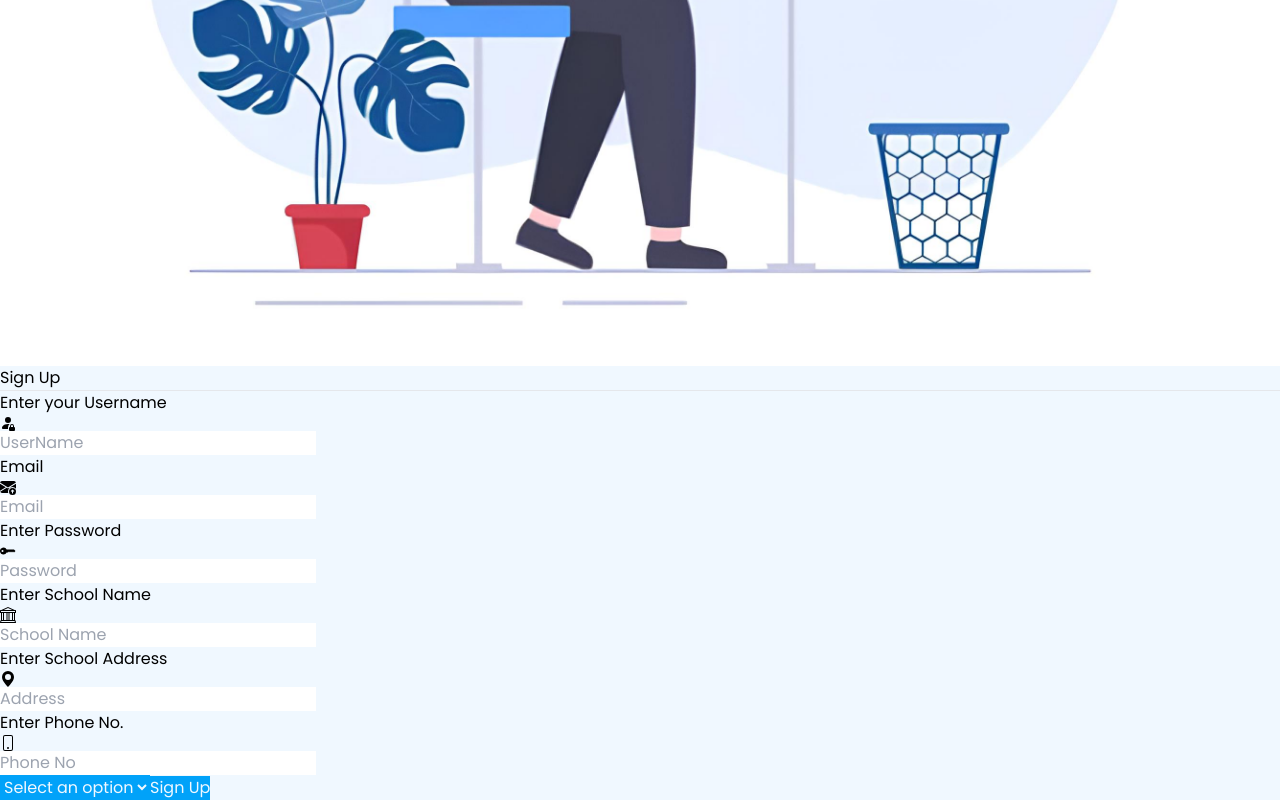
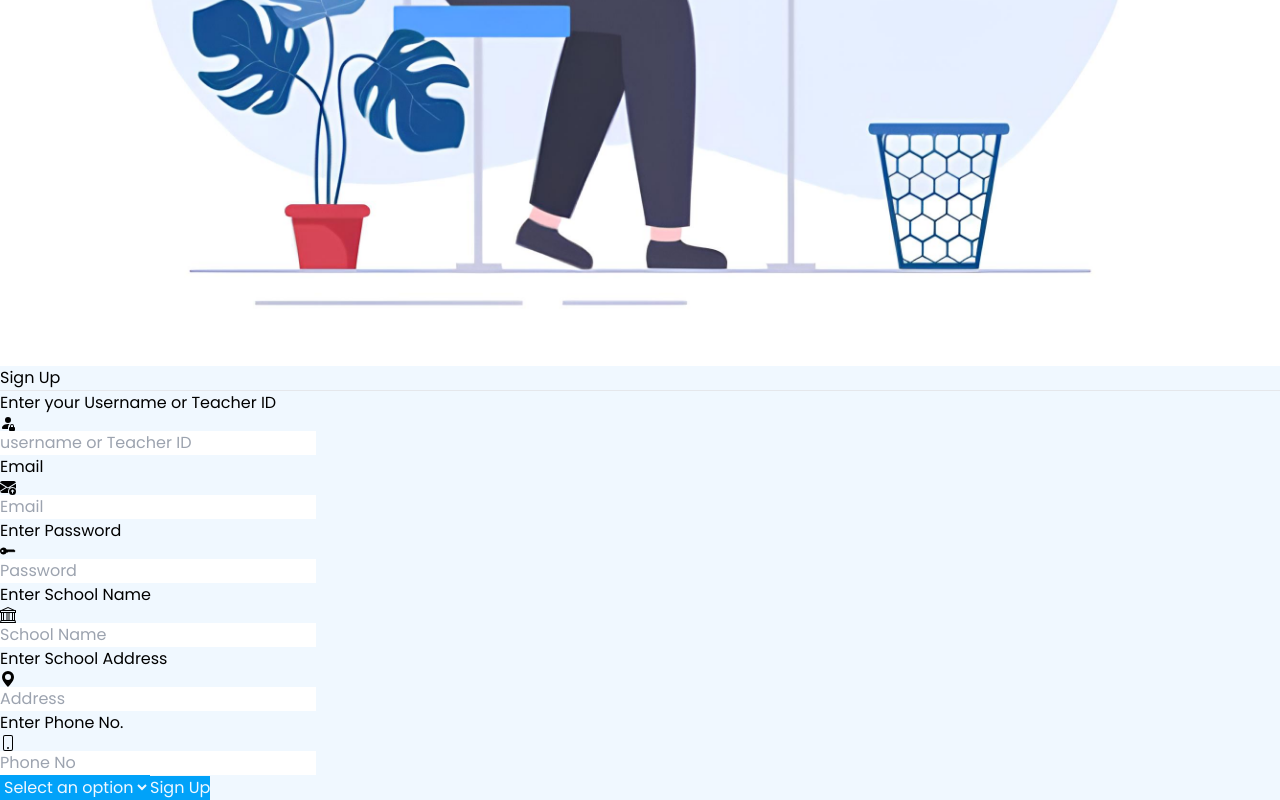
Before and after one commit to shrikant-d5456/Scholarship-Management-System-project, a React (Vite) app in the folder frontend/: page /signup in a window 1280 px wide. Shown: the part 1913-2713 px from the top of the page. Built offline with nearby package versions, Linux system fonts and the light colour scheme.

Commit message:
Update SignUp.jsx

```diff
--- a/frontend/src/pages/SignUp.jsx
+++ b/frontend/src/pages/SignUp.jsx
@@ -29,7 +29,7 @@ const SignUp = () => {
 
               <p className='text-2xl font-bold text-[#269CFF]'>Sign Up</p> <hr className='lg:hidden block my-4 border-[#269CFF]' />
 
-              <InputField name={"Enter your Username"} placeholder={"UserName"} value={username} onChange type="text" icon={<BsPersonFillLock />} />
+              <InputField name={"Enter your Username or Teacher ID"} placeholder={"username or Teacher ID"} value={username} onChange type="text" icon={<BsPersonFillLock />} />
               <InputField name={"Email"} placeholder={"Email"} value={email} onChange type="text" icon={<BsEnvelopeArrowUpFill />} />
               <InputField name={"Enter Password"} placeholder={"Password"} value={password} onChange type="text" icon={<BsKeyFill />} />
 
```
